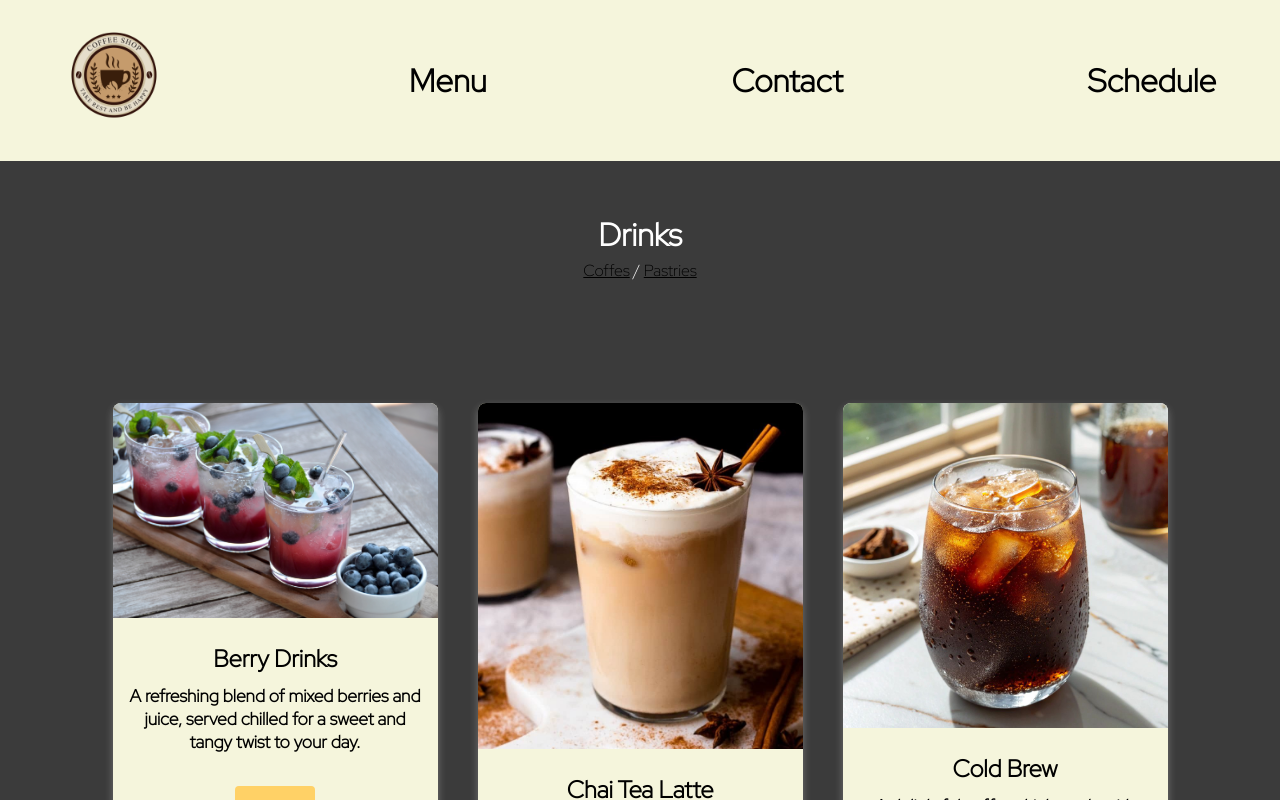
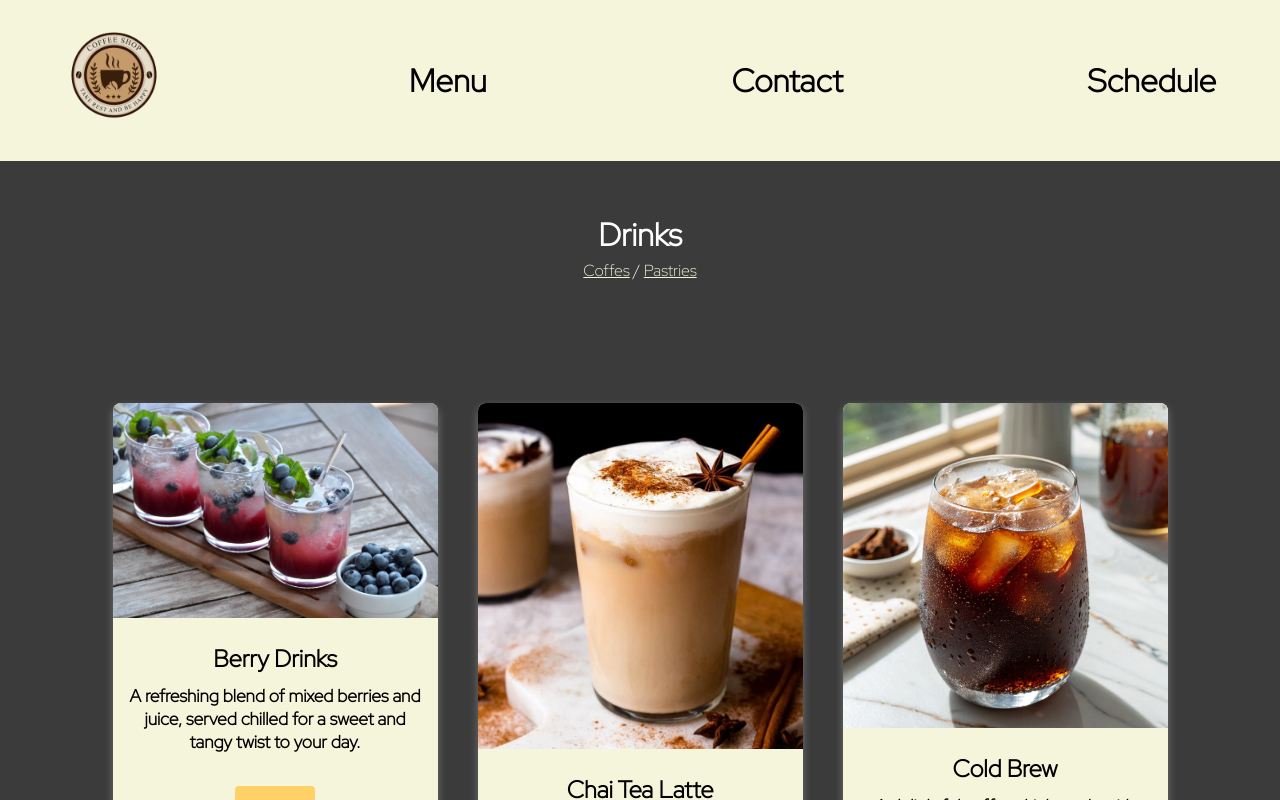
Before and after one commit to MarcosB-0707/Delicias-Coffe-Shop, a plain HTML site: page drinks.html in a window 1280 px wide. Shown: the top 800 px of the page. Drawn offline with Linux system fonts and the light colour scheme; a web font is replaced by a local one.

Commit message:
Update drinks.html

```diff
--- a/drinks.html
+++ b/drinks.html
@@ -26,7 +26,7 @@
         </header>
 
     <h1>Drinks</h1>
-    <p> <a href="menu.html">Coffes</a> / <a href="pastries.html">Pastries</a> </p>
+    <p> <a class="menu-links" href="menu.html">Coffes</a> / <a class="menu-links" href="pastries.html">Pastries</a> </p>
 
 
     <div class="coffes-container">
@@ -111,4 +111,5 @@
     </footer>
 
 </body>
+
 </html>
```
